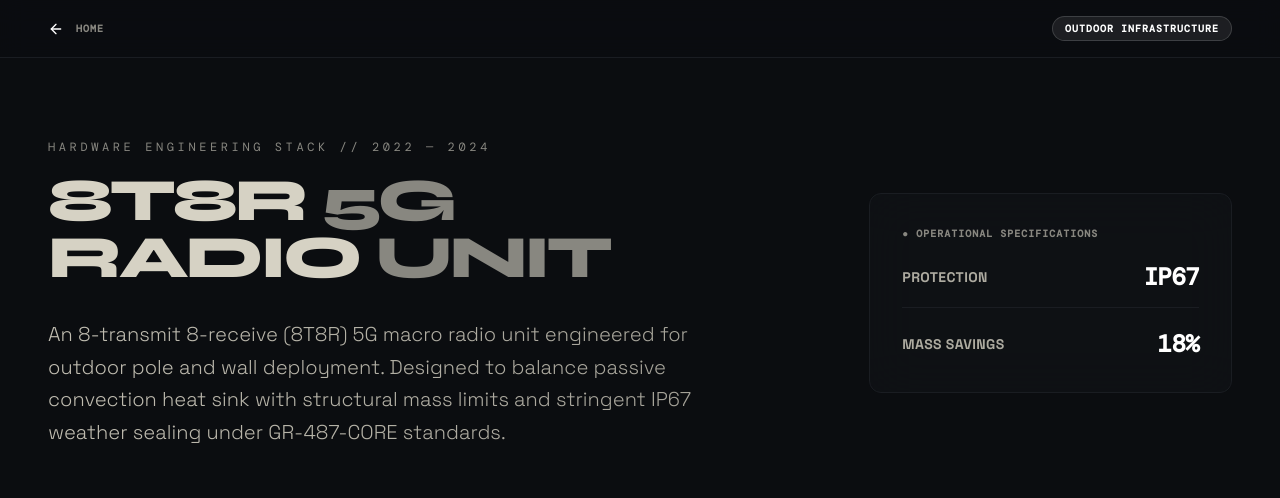
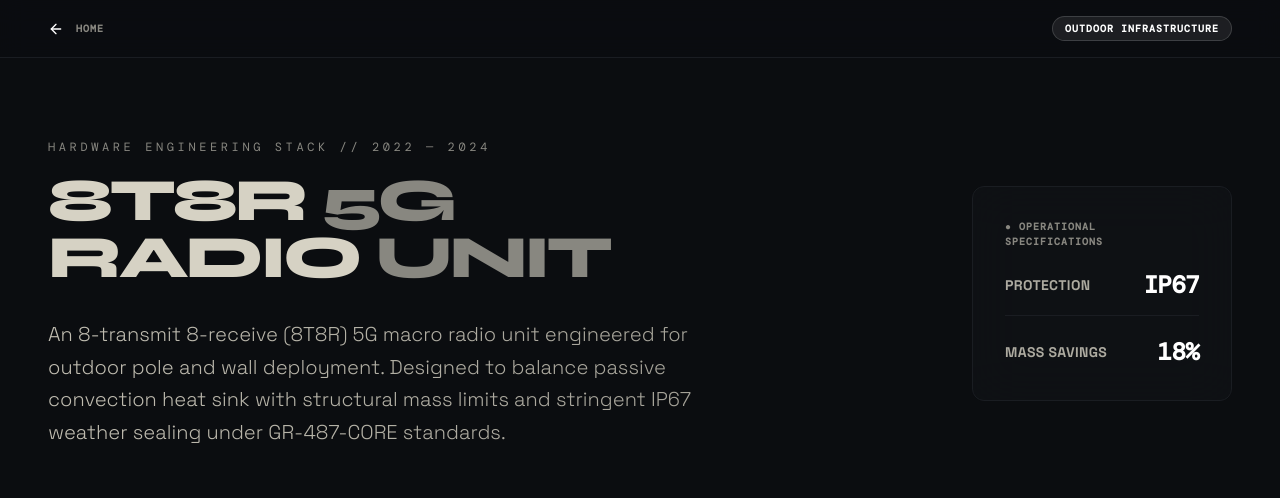
Before and after one commit to pravalkmr97/Praval-portfolio-mech, a React (Vite) app: page /project/5g-radio-unit in a window 1280 px wide. Shown: the top 498 px of the page. Built offline with nearby package versions, Linux system fonts and the light colour scheme; a web font is replaced by a local one.

Commit message:
ui: widen project detail title column

```diff
--- a/src/components/ProjectDetail.tsx
+++ b/src/components/ProjectDetail.tsx
@@ -1343,7 +1343,7 @@ export default function ProjectDetail() {
             variants={staggerContainer}
             className="grid grid-cols-1 lg:grid-cols-12 gap-12 items-center"
           >
-            <motion.div variants={fadeIn} className="lg:col-span-8 min-w-0">
+            <motion.div variants={fadeIn} className="lg:col-span-9 min-w-0">
               <span className="mono text-[#888780] text-[12px] uppercase tracking-[0.3em] mb-4 block">Hardware Engineering Stack // {project.year}</span>
               <h1 className="max-w-full break-words text-4xl sm:text-5xl lg:text-6xl font-black uppercase tracking-tighter leading-[0.95] mb-8">
                 {project.title.split(' ').map((word, i, words) => {
@@ -1370,7 +1370,7 @@ export default function ProjectDetail() {
                 {project.fullDesc}
               </p>
             </motion.div>
-            <motion.div variants={fadeIn} className="lg:col-span-4 flex justify-end w-full min-w-0">
+            <motion.div variants={fadeIn} className="lg:col-span-3 flex justify-end w-full min-w-0">
                <div className="glass-card p-6 sm:p-8 rounded-3xl w-full bg-[#121418]/60 border border-[#1A1D22]">
                   <p className="mono text-[10px] uppercase text-[#888780] mb-5 tracking-widest font-bold">● Operational Specifications</p>
                   <div className="space-y-4 sm:space-y-5">
```
